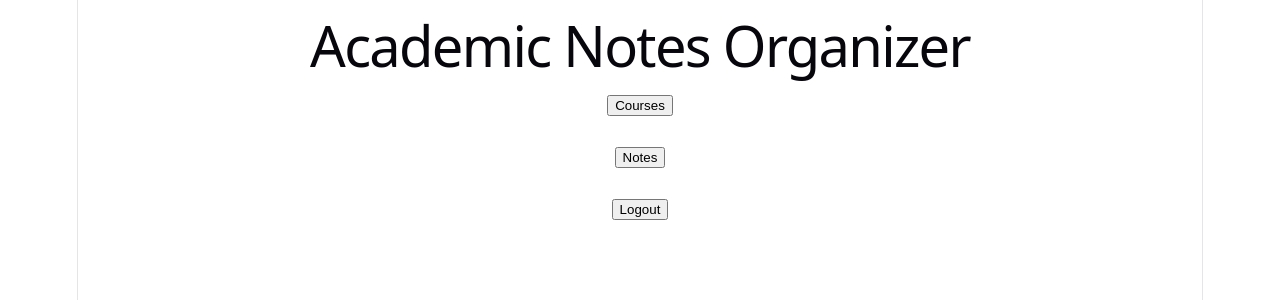
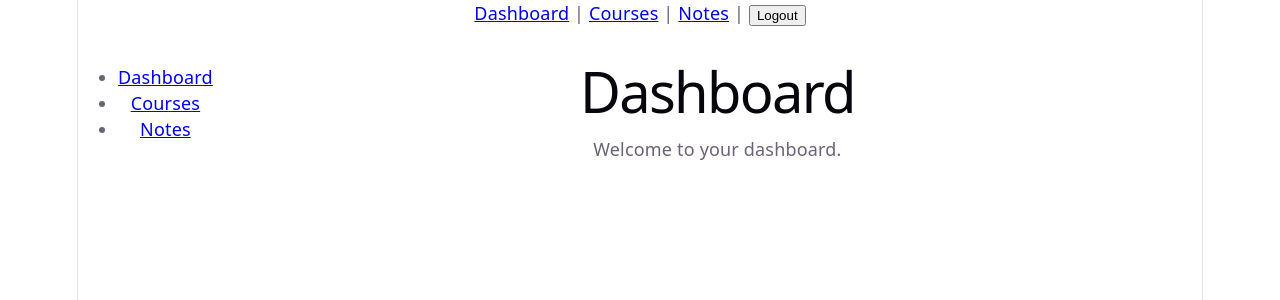
Before and after one commit to mfpour/notes-manager, a React app in the folder frontend/: page /dashboard in a window 1280 px wide. Shown: the top 300 px of the page. Built offline with nearby package versions, Linux system fonts and the light colour scheme; the HTML template or start-up script is replaced by a standard one.

Commit message:
Use main layout for authenticated pages

```diff
--- a/frontend/src/pages/Courses.jsx
+++ b/frontend/src/pages/Courses.jsx
@@ -1,6 +1,6 @@
 import { useEffect, useState } from "react";
 import api from "../api/axios";
-
+import MainLayout from "../layouts/MainLayout";
 function Courses() {
   const [courses, setCourses] = useState([]);
   const [title, setTitle] = useState("");
@@ -58,6 +58,7 @@ function Courses() {
   };
 
   return (
+    <MainLayout>
       <div>
         <h1>Courses</h1>
 
@@ -96,6 +97,7 @@ function Courses() {
           </ul>
         )}
       </div>
+    </MainLayout>
   );
 }
 
--- a/frontend/src/pages/Dashboard.jsx
+++ b/frontend/src/pages/Dashboard.jsx
@@ -1,46 +1,12 @@
-import { Link, useNavigate } from "react-router-dom";
-import api from "../api/axios";
+import MainLayout from "../layouts/MainLayout";
 
 function Dashboard() {
-  const navigate = useNavigate();
+  return (
+    <MainLayout>
+      <h1>Dashboard</h1>
 
-  const handleLogout = async () => {
-    try {
-      await api.post("/accounts/logout/", {
-        refresh: localStorage.getItem("refresh"),
-      });
-
-      localStorage.removeItem("access");
-      localStorage.removeItem("refresh");
-
-      navigate("/");
-    } catch (error) {
-      console.log(error.response);
-    }
-  };
-
-  return (
-    <div>
-      <h1>Academic Notes Organizer</h1>
-
-      <Link to="/courses">
-        <button>Courses</button>
-      </Link>
-
-      <br />
-      <br />
-
-      <Link to="/notes">
-        <button>Notes</button>
-      </Link>
-
-      <br />
-      <br />
-
-      <button onClick={handleLogout}>
-        Logout
-      </button>
-    </div>
+      <p>Welcome to your dashboard.</p>
+    </MainLayout>
   );
 }
 
--- a/frontend/src/pages/Notes.jsx
+++ b/frontend/src/pages/Notes.jsx
@@ -1,5 +1,6 @@
 import { useEffect, useState } from "react";
 import api from "../api/axios";
+import MainLayout from "../layouts/MainLayout";
 
 function Notes() {
   const [notes, setNotes] = useState([]);
@@ -97,6 +98,7 @@ function Notes() {
   };
 
   return (
+      <MainLayout>
         <div>
         <h1>Notes</h1>
 
@@ -185,6 +187,7 @@ function Notes() {
           </ul>
         )}
       </div>
+    </MainLayout>
   );
 }
 
```
Lines whose indentation alone changed are shown as unchanged.
